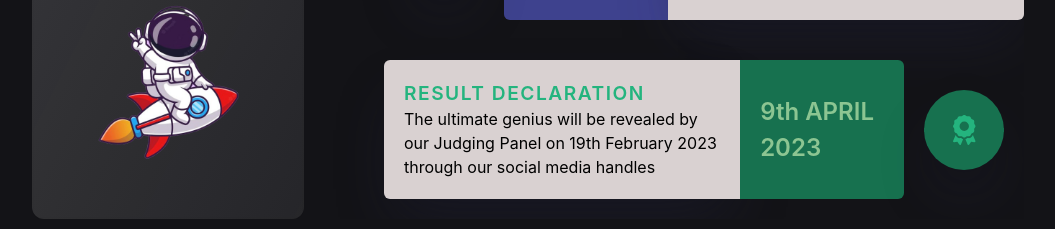
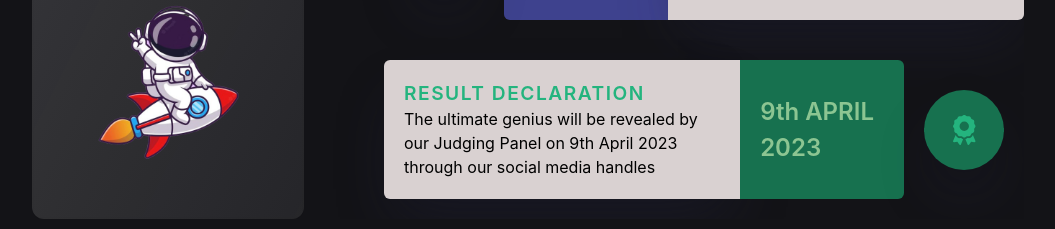
Before and after one commit to spec-nith/Electrothon, a React (Create React App) app: page / in a window 1280 px wide. Shown: the part 2271-2500 px from the top of the page, without its empty margins (112-1167 px from the left). Built offline with nearby package versions, Linux system fonts and the light colour scheme; a web font is replaced by a local one.

Commit message:
edit result date

```diff
--- a/src/components/Timeline_new/Timeline_new.jsx
+++ b/src/components/Timeline_new/Timeline_new.jsx
@@ -103,7 +103,7 @@ const Timeline = () => {
               <div className="timeline__event__description text-sm lg:text-base">
                 <p>
                   The ultimate genius will be revealed by our Judging Panel on
-                  19th February 2023 through our social media handles
+                  9th April 2023 through our social media handles
                 </p>
               </div>
             </div>
```
